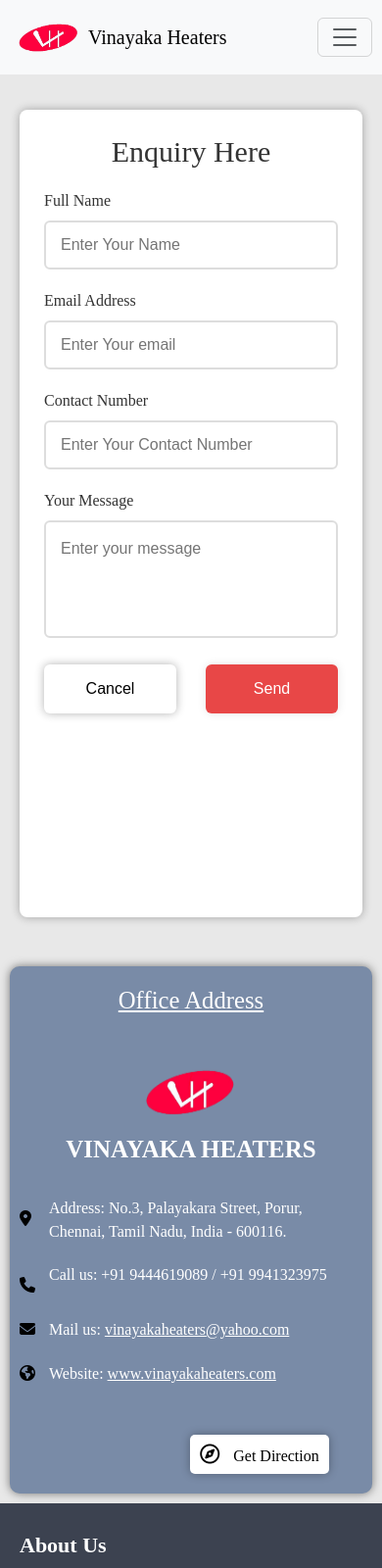
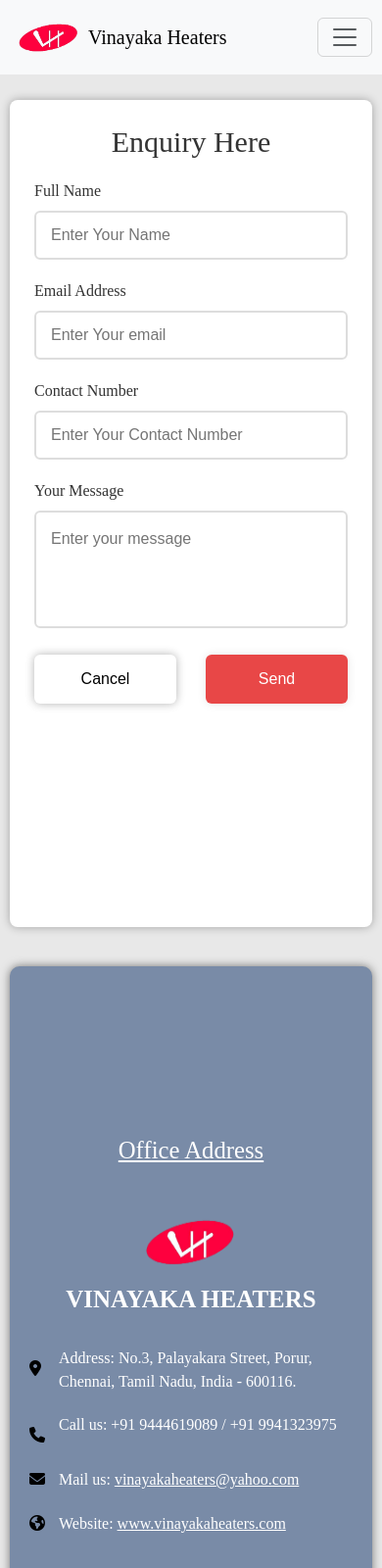
Before and after one commit to Madhankumar-7923/vinayakaHeaters, a plain HTML site: page contact/contact.html in a window 390 px wide. Shown: the top 1600 px of the page at 98% size. Drawn offline with nearby package versions, Linux system fonts and the light colour scheme; files whose address does not match are found by name.

Commit message:
Fifth Commit

```diff
--- a/contact/contact.css
+++ b/contact/contact.css
@@ -509,10 +509,6 @@ footer .containers .contact .info li a {
         gap: 40px;
     }
 
-    .contact_details {
-        padding: 20px 10px;
-    }
-
     .contact_details .heading p {
         font-size: 25px;
     }
@@ -537,16 +533,16 @@ footer .containers .contact .info li a {
         min-height: 100dvh;
     }
 
-    form {
-        margin: 10px;
-    }
-
     form #rstBtn {
         height: 50px;
     }
 
     form #smtBtn {
         height: 50px;
+    }
+
+    .contact_details{
+        min-height: 100dvh;
     }
 
     .tfree {
```
Also changed, not shown: products/individual-products/Manifold Heater/manifold-heater.css (+1 -6 lines).
